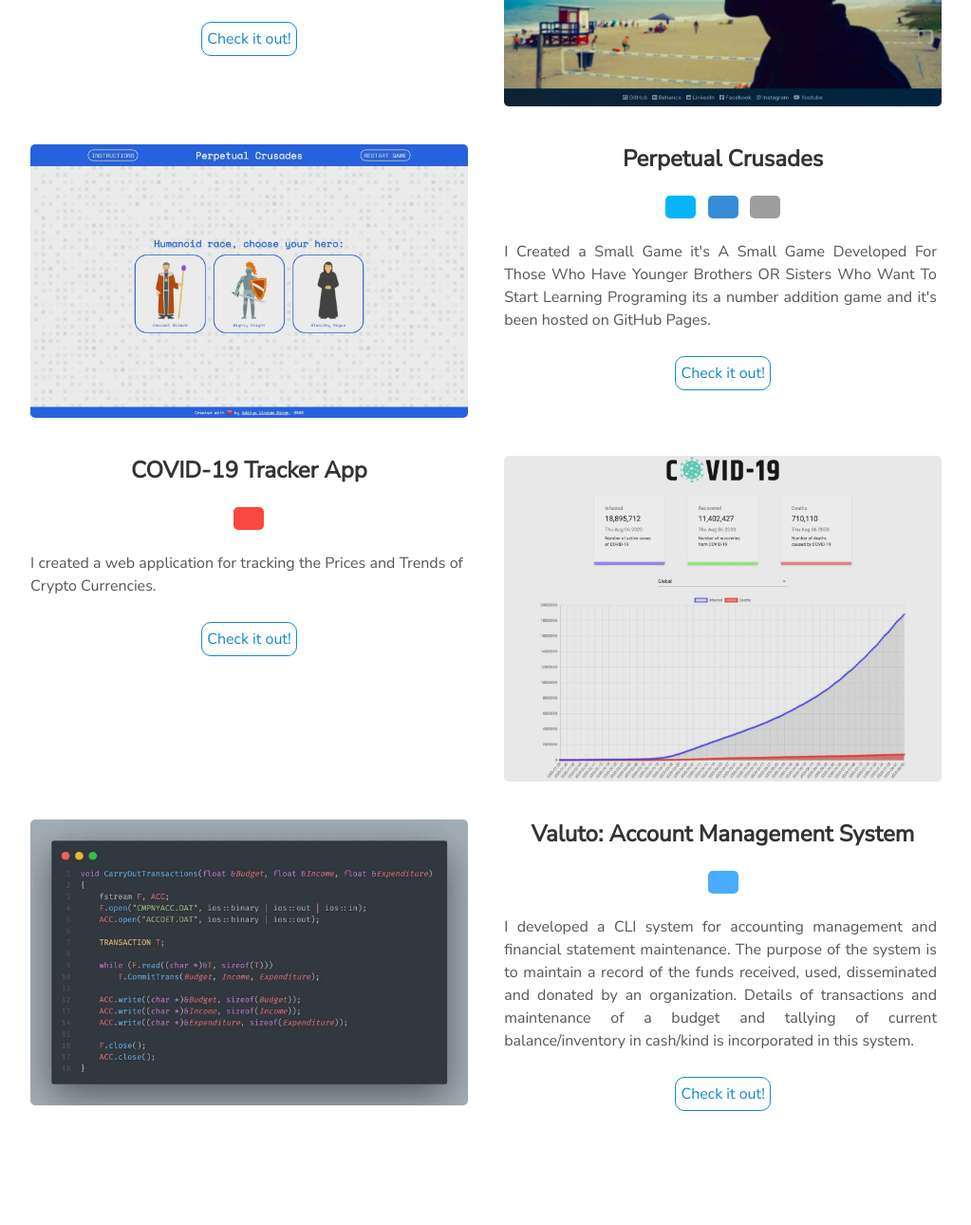
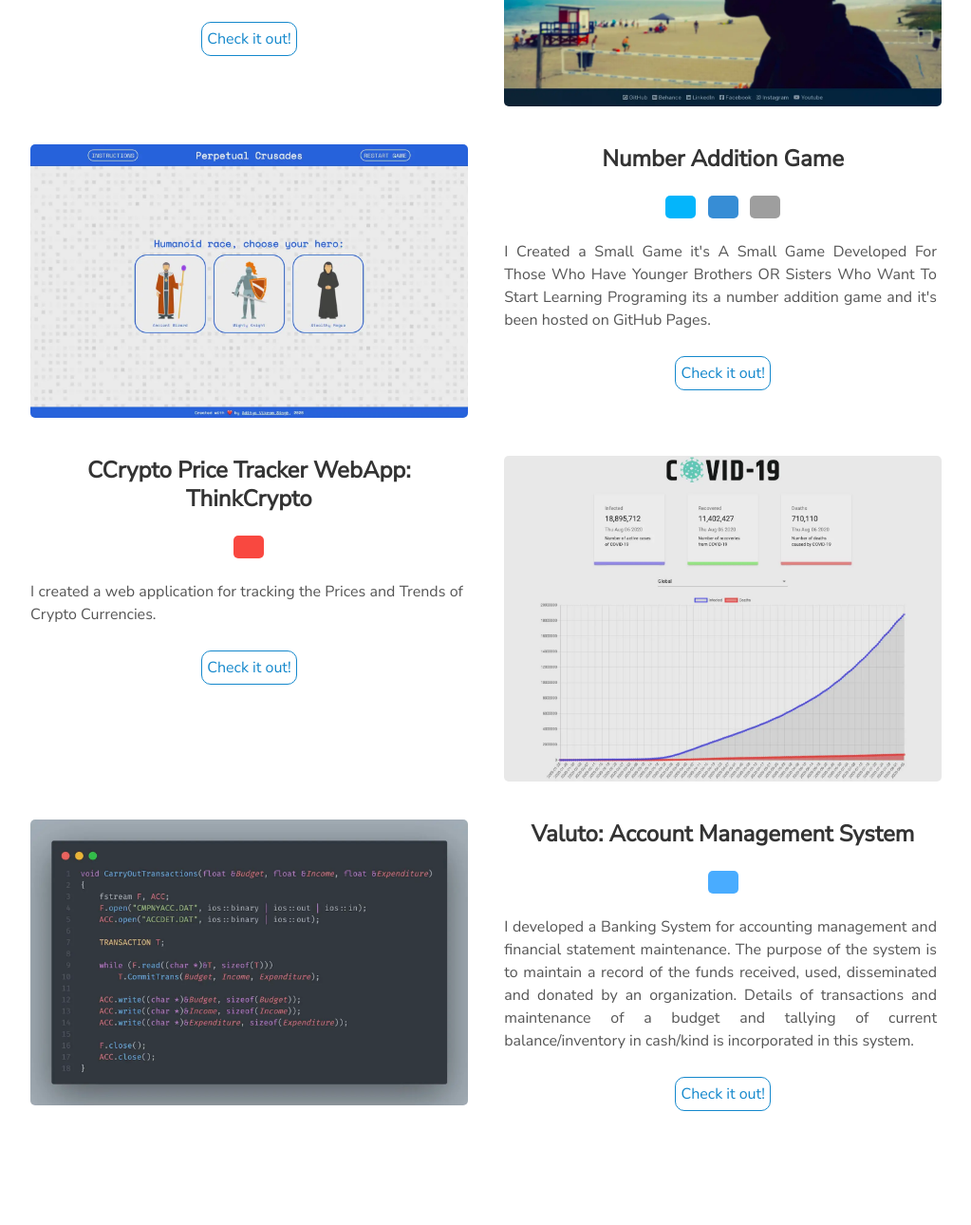
Before and after one commit to lovetewari/Love-s-Personal-Portfolio, a plain HTML site: page index.html in a window 1280 px wide. Shown: the part 2270-3560 px from the top of the page at 95% size, without its empty margins (128-1151 px from the left). Drawn offline with nearby package versions, Linux system fonts and the light colour scheme; grey boxes are pictures that could not be loaded.

Commit message:
Update index.html

```diff
--- a/index.html
+++ b/index.html
@@ -186,7 +186,7 @@
           </picture>
         </div>
         <div class="contents-right" style="text-align: center">
-          <h3>Perpetual Crusades</h3>
+          <h3>Number Addition Game </h3>
           <img
             height="32"
             width="32"
@@ -221,7 +221,7 @@
           </picture>
         </div>
         <div class="contents" style="text-align: center">
-          <h3>COVID-19 Tracker App</h3>
+          <h3>CCrypto Price Tracker WebApp: ThinkCrypto</h3>
           <div>
             <img
               height="32"
@@ -262,7 +262,7 @@
             />
           </div>
           <p style="text-align: justify">
-            I developed a CLI system for accounting management and financial statement maintenance. The purpose of the
+            I developed a Banking System for accounting management and financial statement maintenance. The purpose of the
             system is to maintain a record of the funds received, used, disseminated and donated by an organization.
             Details of transactions and maintenance of a budget and tallying of current balance/inventory in cash/kind
             is incorporated in this system.
```
